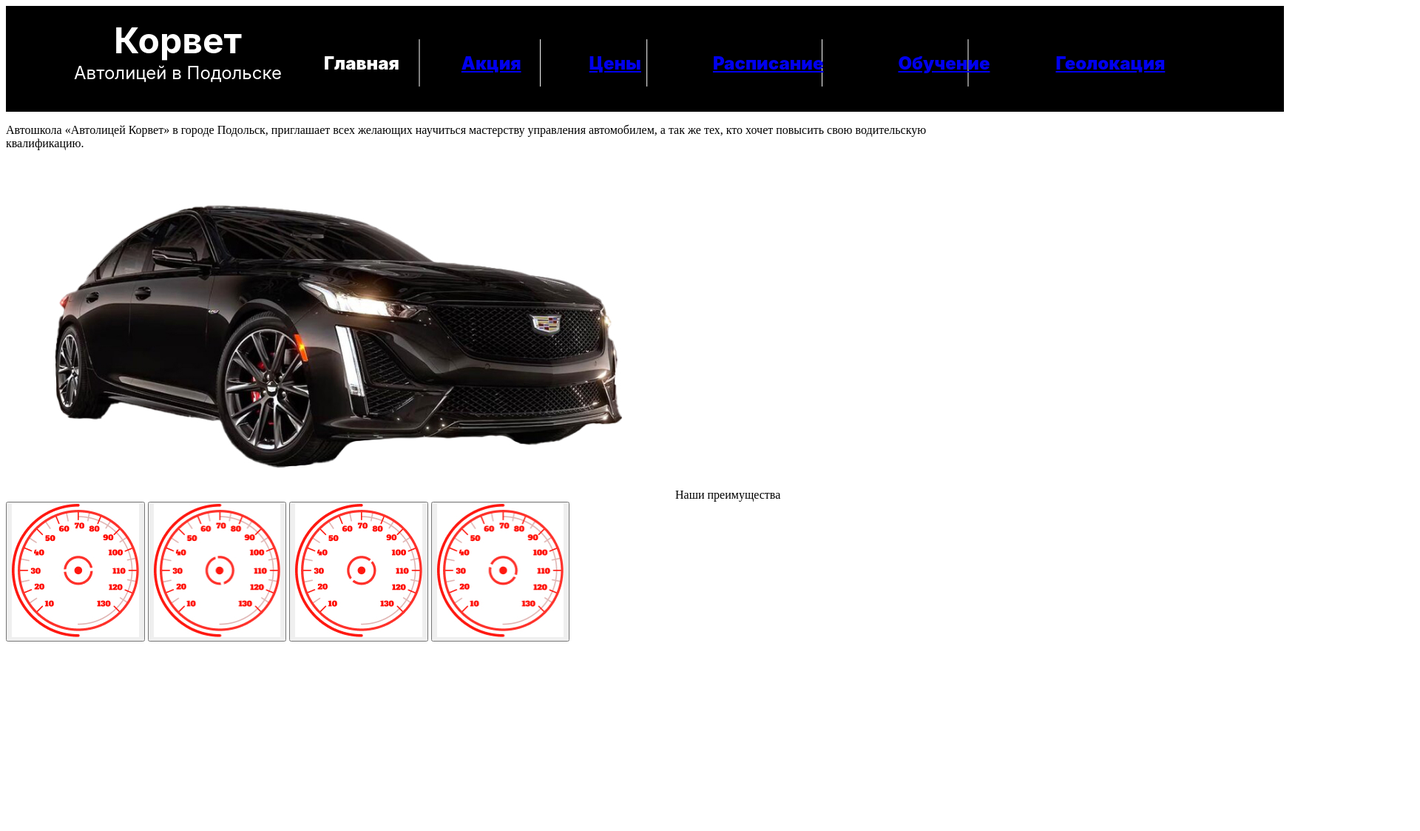
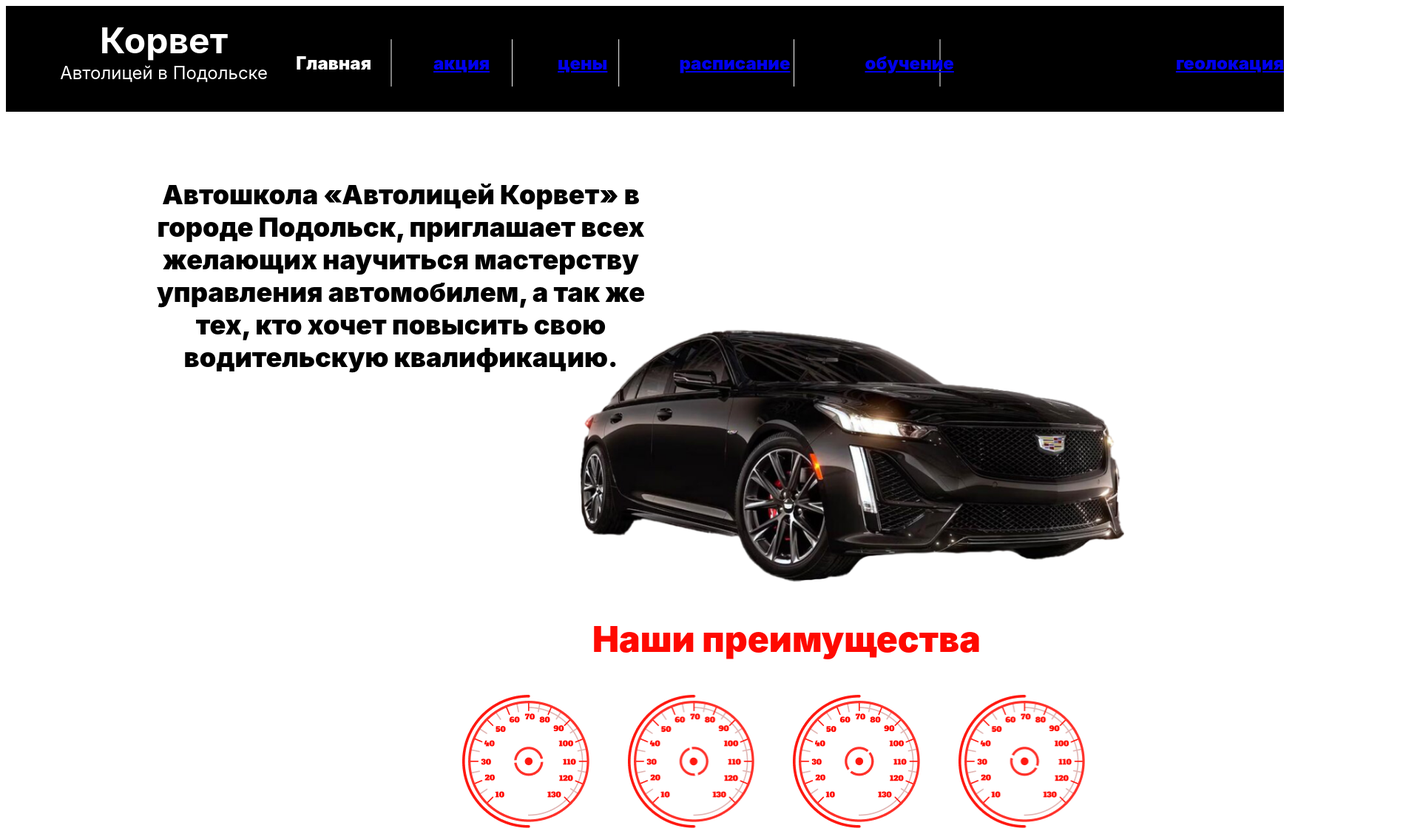
Before and after one commit to VeNtoVkA133/DrivingSchool, a plain HTML site: page index.html in a window 1280 px wide. Shown: the whole page at 74% size, 1920 px wide, since content can reach past the window. Before the commit the page ends 875 px from the top, so only its background shows below. Drawn offline with Linux system fonts and the light colour scheme; a script that the page names is missing.

Commit message:
update home page
Стилизовал главную страницу, без заднего фона и некорректно header блок

```diff
--- a/index.html
+++ b/index.html
@@ -11,37 +11,42 @@
 
 <body>
     <div class="header">
-        <div class = "header-txt">
+        <div class="header-txt">
             <span class="header-txt-text1">Корвет</span>
             <span class="header-txt-text2">Автолицей в Подольске</span>
         </div>
-        <div class = "header-list">
+        <div class="header-list">
             <img class="header-list-img" src="./Images/Vector 1.svg" alt="IMGdelimiter" width="744" height="64">
             <ul class="header-list-ul">
-                <li class="header-list-li1" style= "margin-left: -28px;">Главная</li>
-                <li class="header-list-li2" style= "margin-left: 84px;"> <a href="#">Акция</a> </li>
-                <li class="header-list-li3" style= "margin-left: 92px;"> <a href="#">Цены</a> </li>
-                <li class="header-list-li4" style= "margin-left: 97px;"> <a href="#">Расписание</a> </li>
-                <li class="header-list-li5" style= "margin-left: 101px;"> <a href="#">Обучение</a> </li>
-                <li class="header-list-li6" style= "margin-left: 89px;"> <a href="#">Геолокация</a> </li>
+                <li class="header-list-li1" style="margin-left: -28px;">Главная</li>
+                <li class="header-list-li2" style="margin-left: 84px;"> <a href="#">акция</a> </li>
+                <li class="header-list-li3" style="margin-left: 92px;"> <a href="#">цены</a> </li>
+                <li class="header-list-li4" style="margin-left: 97px;"> <a href="#">расписание</a> </li>
+                <li class="header-list-li5" style="margin-left: 101px;"> <a href="#">обучение</a> </li>
+                <li class="header-list-li6" style="margin-left: 300px;"> <a href="#">геолокация</a> </li>
             </ul>
         </div>
+    </div>
+    <div class="preview">
+        <div class="preview-description">
+            <p class="preview-description-txt">Автошкола «Автолицей Корвет» в городе Подольск, приглашает всех
+                желающих
+                научиться мастерству управления автомобилем, а так же тех, кто хочет повысить свою водительскую
+                квалификацию.</p>
+            <img class="preview-description-img" src="./Images/HPcar.png" alt="IMGcar" width="864" height="436">
         </div>
-    <div class="preview">
-        <p class="preview-description">Автошкола «Автолицей Корвет» в городе Подольск, приглашает всех желающих
-            научиться мастерству управления автомобилем, а так же тех, кто хочет повысить свою водительскую
-            квалификацию.</p>
-        <img class="preview-img" src="./Images/HPcar.jpg" alt="IMGcar" width="901" height="455">
-        <span class="preview-text">Наши преимущества</span>
-        <div class="preview-buttons">
-            <button class="preview-btn"><img class="preview-btn-sdp1" src="./Images/Speed1.jpg" alt="IMGspeed1"
-                    width="171.62" height="179.67"></button>
-            <button class="preview-btn"><img class="preview-btn-sdp2" src="./Images/Speed2.jpg" alt="IMGspeed2"
-                    width="171.62" height="179.67"></button>
-            <button class="preview-btn"><img class="preview-btn-sdp3" src="./Images/Speed3.jpg" alt="IMGspeed3"
-                    width="171.62" height="179.67"></button>
-            <button class="preview-btn"><img class="preview-btn-sdp4" src="./Images/Speed4.jpg" alt="IMGspeed4"
-                    width="171.62" height="179.67"></button>
+        <div class="preview-advantages">
+            <span class="preview-advantages-text">Наши преимущества</span>
+            <div class="preview-advantages-buttons">
+                <button class="preview-advantages-btn"><img class="preview-advantages-btn-sdp1"
+                        src="./Images/Speed1.png" alt="IMGspeed1" width="171.62" height="179.67"></button>
+                <button class="preview-advantages-btn"><img class="preview-advantages-btn-sdp2"
+                        src="./Images/Speed2.png" alt="IMGspeed2" width="171.62" height="179.67"></button>
+                <button class="preview-advantages-btn"><img class="preview-advantages-btn-sdp3"
+                        src="./Images/Speed3.png" alt="IMGspeed3" width="171.62" height="179.67"></button>
+                <button class="preview-advantages-btn"><img class="preview-advantages-btn-sdp4"
+                        src="./Images/Speed4.png" alt="IMGspeed4" width="171.62" height="179.67"></button>
+            </div>
         </div>
     </div>
 </body>
--- a/style.css
+++ b/style.css
@@ -1,20 +1,19 @@
-.header
-{
+.header {
     display: flex;
     background-color: black;
     color: white;
     width: 1728px;
     height: 143px;
 }
-.header-txt
-{
+
+.header-txt {
     width: 371px;
     height: 96px;
     margin-top: 18px;
     margin-left: 47px;
 }
-.header-txt-text1
-{
+
+.header-txt-text1 {
     display: block;
     font-family: Inter;
     font-size: 48px;
@@ -24,8 +23,8 @@
     text-align: center;
 
 }
-.header-txt-text2
-{
+
+.header-txt-text2 {
     display: block;
     font-family: Inter;
     font-size: 24px;
@@ -34,8 +33,8 @@
     letter-spacing: 0em;
     text-align: center;
 }
-.header-list-img
-{
+
+.header-list-img {
     width: 744px;
     height: 64px;
     margin-top: 45px;
@@ -43,8 +42,8 @@
     border: 1px;
 
 }
-.header-list-ul
-{
+
+.header-list-ul {
     display: flex;
     list-style-type: none;
     margin-top: -50px;
@@ -54,5 +53,55 @@
     font-weight: 900;
     line-height: 29px;
     letter-spacing: 0em;
-    text-align: left;
+    text-align: center;
 }
+
+.preview {
+    width: 700px;
+    height: 264px;
+    margin-top: 90px;
+    margin-left: 184px;
+
+    font-family: Inter;
+    font-size: 36px;
+    font-weight: 900;
+    line-height: 44px;
+    letter-spacing: 0em;
+    text-align: center;
+}
+
+.preview-description-img {
+    width: 864px;
+    height: 436px;
+    margin-top: -151px;
+    margin-left: 529px;
+}
+
+.preview-advantages {
+    width: 1728px;
+}
+
+.preview-advantages-text {
+    color: #FF0900;
+    font-family: Inter;
+    font-size: 48px;
+    font-weight: 900;
+    line-height: 58px;
+    letter-spacing: 0em;
+    text-align: center;
+    margin-left: 15px;
+}
+
+.preview-advantages-buttons {
+    display: flex;
+    list-style-type: none;
+    width: 778px;
+    margin-top: 45px;
+    margin-left: 427px;
+}
+
+.preview-advantages-btn {
+    margin-right: 40px;
+    border: none;
+    background: none;
+}
```
Also changed, not shown: Images/HPcar.jpg (deleted), Images/HPcar.png (added), Images/Speed1.jpg (deleted), Images/Speed1.png (added), Images/Speed2.jpg (deleted), Images/Speed2.png (added), Images/Speed3.jpg (deleted), Images/Speed3.png (added), Images/Speed4.jpg (deleted), Images/Speed4.png (added), Images/background.png (added), homepage.js (deleted).
